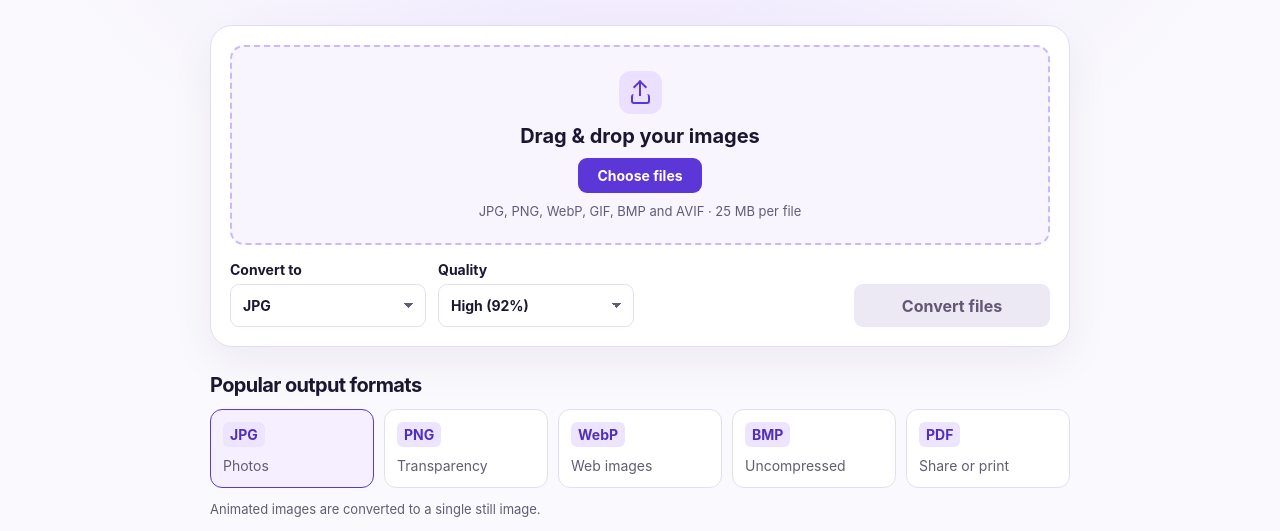
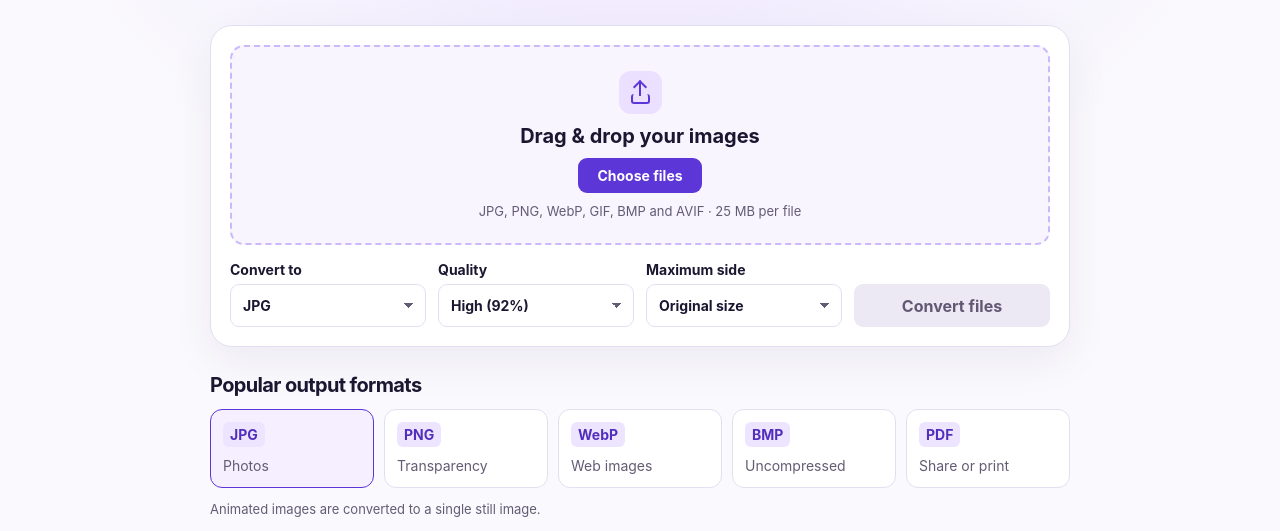
Before and after one commit to minovaiq/File-Converter, a plain HTML site: page index.html in a window 1280 px wide. Shown: the part 269-800 px from the top of the page. Drawn offline with Linux system fonts and the light colour scheme.

Commit message:
Add image resizing and result dimensions

```diff
--- a/index.html
+++ b/index.html
@@ -34,6 +34,7 @@
 <div class="controls">
 <label class="field">Convert to<select id="format"><option value="jpg">JPG</option><option value="png">PNG</option><option value="webp">WebP</option><option value="bmp">BMP</option><option value="pdf">PDF</option></select></label>
 <label class="field" id="qualityField">Quality <select id="quality"><option value=".92">High (92%)</option><option value=".8">Balanced (80%)</option><option value=".6">Small file (60%)</option></select></label>
+<label class="field">Maximum side<select id="maxSide"><option value="0">Original size</option><option value="2048">2048 px</option><option value="1600">1600 px</option><option value="1080">1080 px</option><option value="720">720 px</option></select></label>
 <button id="convert" disabled>Convert files</button>
 </div>
 <p id="message" role="status" hidden></p>
```
